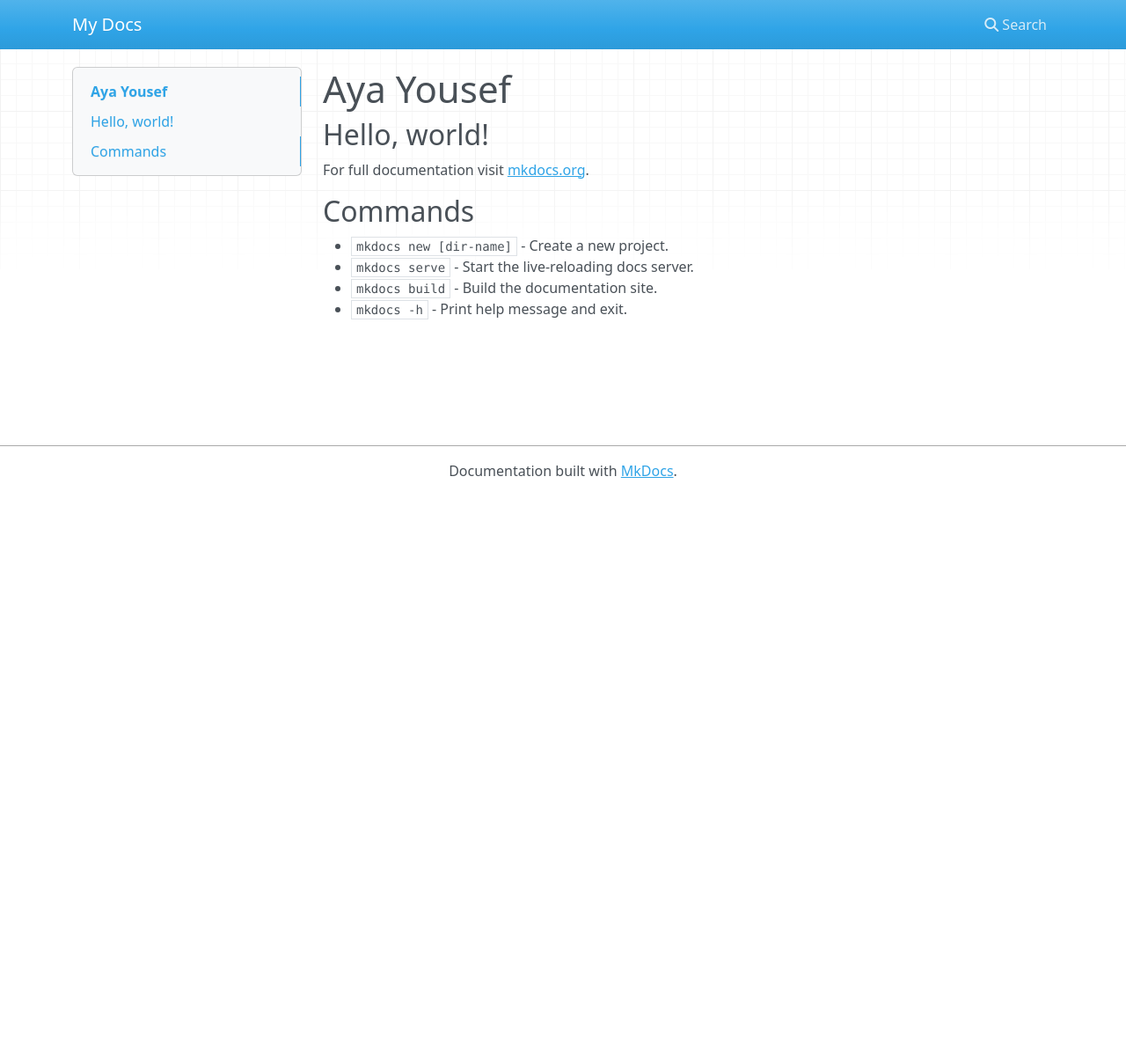
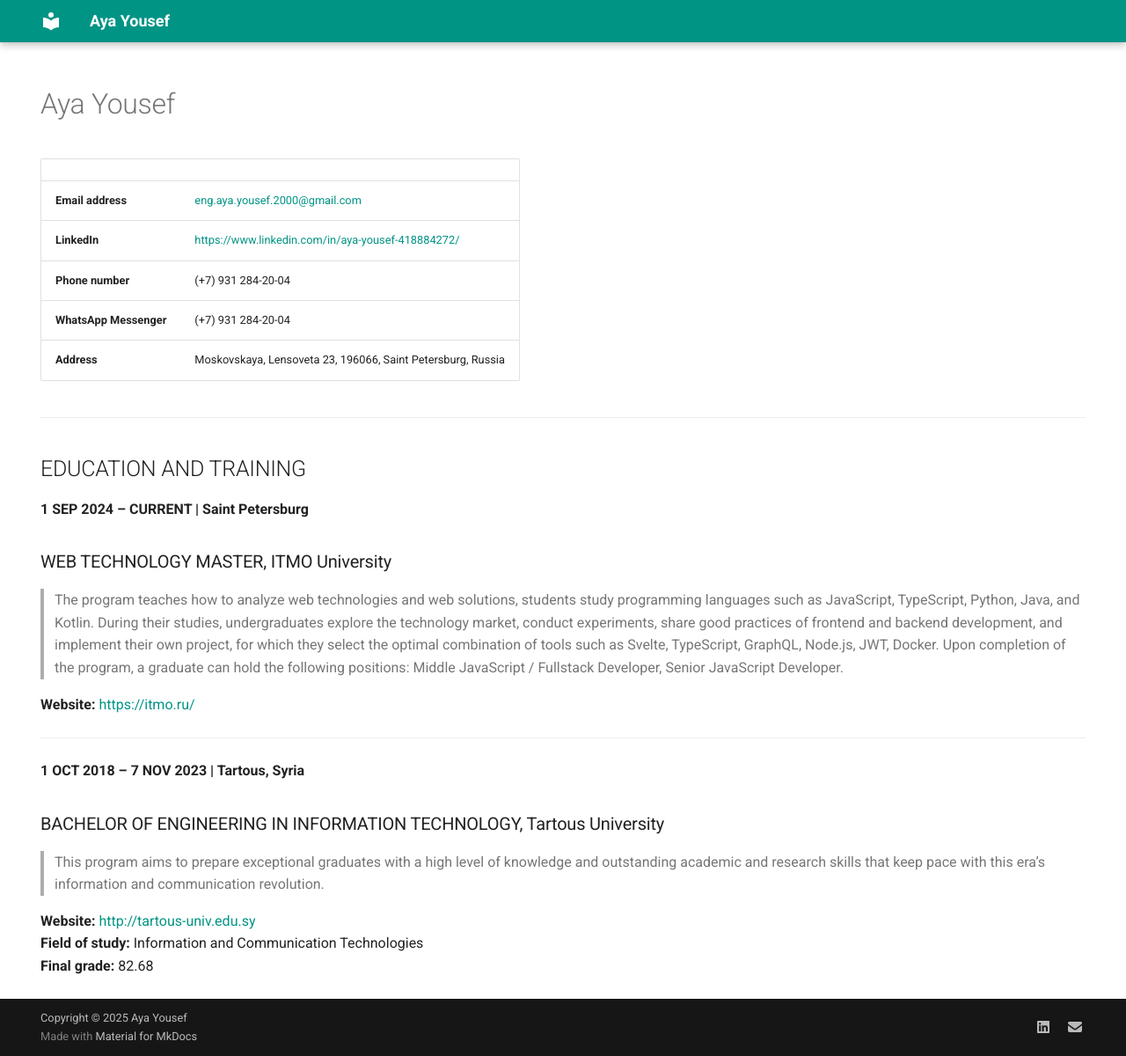
Before and after one commit to ayayousef2000/static-site-deployment, an MkDocs documentation site: the page built from docs/index.md, in a window 1280 px wide and 1200 px high. Shown: the whole window at 88% size. Built offline with MkDocs 1.6.1 and Material for MkDocs 9.7.7, drawn with Linux system fonts in a browser that asks for light colours; nearby versions of some CDN libraries.

```diff
--- a/docs/index.md
+++ b/docs/index.md
@@ -1,12 +1,37 @@
+---
+hide:
+  - navigation
+  - toc
+---
+
 # Aya Yousef
 
-## Hello, world!
+| | |
+|---|---|
+| **Email address** | [eng.aya.yousef.2000@gmail.com](mailto:eng.aya.yousef.2000@gmail.com) |
+| **LinkedIn** | [https://www.linkedin.com/in/aya-yousef-418884272/](https://www.linkedin.com/in/aya-yousef-418884272/) |
+| **Phone number** | (+7) 931 284-20-04 |
+| **WhatsApp Messenger** | (+7) 931 284-20-04 |
+| **Address** | Moskovskaya, Lensoveta 23, 196066, Saint Petersburg, Russia |
 
-For full documentation visit [mkdocs.org](https://www.mkdocs.org).
+---
 
-## Commands
+## EDUCATION AND TRAINING
 
-* `mkdocs new [dir-name]` - Create a new project.
-* `mkdocs serve` - Start the live-reloading docs server.
-* `mkdocs build` - Build the documentation site.
-* `mkdocs -h` - Print help message and exit.
+**1 SEP 2024 – CURRENT | Saint Petersburg**
+### WEB TECHNOLOGY MASTER, ITMO University
+
+> The program teaches how to analyze web technologies and web solutions, students study programming languages such as JavaScript, TypeScript, Python, Java, and Kotlin. During their studies, undergraduates explore the technology market, conduct experiments, share good practices of frontend and backend development, and implement their own project, for which they select the optimal combination of tools such as Svelte, TypeScript, GraphQL, Node.js, JWT, Docker. Upon completion of the program, a graduate can hold the following positions: Middle JavaScript / Fullstack Developer, Senior JavaScript Developer.
+
+**Website:** [https://itmo.ru/](https://itmo.ru/)
+
+---
+
+**1 OCT 2018 – 7 NOV 2023 | Tartous, Syria**
+### BACHELOR OF ENGINEERING IN INFORMATION TECHNOLOGY, Tartous University
+
+> This program aims to prepare exceptional graduates with a high level of knowledge and outstanding academic and research skills that keep pace with this era’s information and communication revolution.
+
+**Website:** [http://tartous-univ.edu.sy](http://tartous-univ.edu.sy)
+**Field of study:** Information and Communication Technologies
+**Final grade:** 82.68
--- a/mkdocs.yml
+++ b/mkdocs.yml
@@ -1 +1,27 @@
-site_name: My Docs
+site_name: Aya Yousef
+site_author: Aya Yousef
+site_description: Personal resume for Aya Yousef, Web Technology student.
+
+copyright: Copyright &copy; 2025 Aya Yousef
+
+theme:
+  name: material
+  palette:
+    scheme: default
+    primary: teal
+    accent: indigo
+  features:
+    - navigation.top
+
+plugins: []
+
+extra:
+  social:
+    - icon: fontawesome/brands/linkedin
+      link: https://www.linkedin.com/in/aya-yousef-418884272/
+    - icon: fontawesome/solid/envelope
+      link: mailto:eng.aya.yousef.2000@gmail.com
+
+markdown_extensions:
+  - attr_list
+  - md_in_html
```
Also changed, not shown: docs/error.html (+73 -1 lines).
